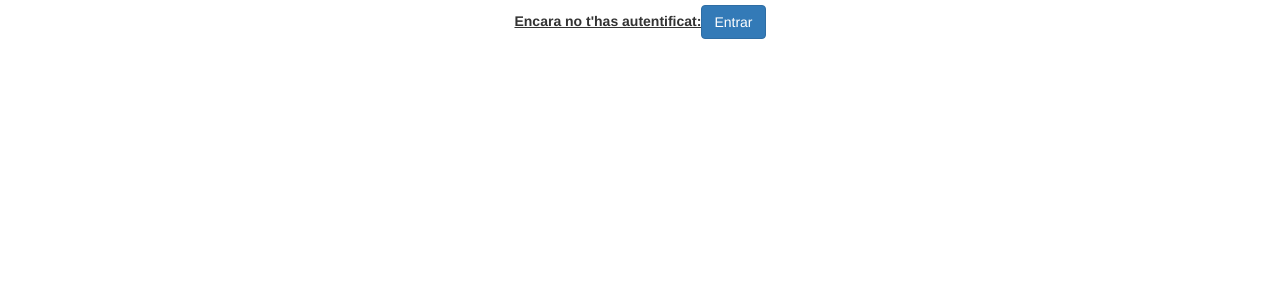
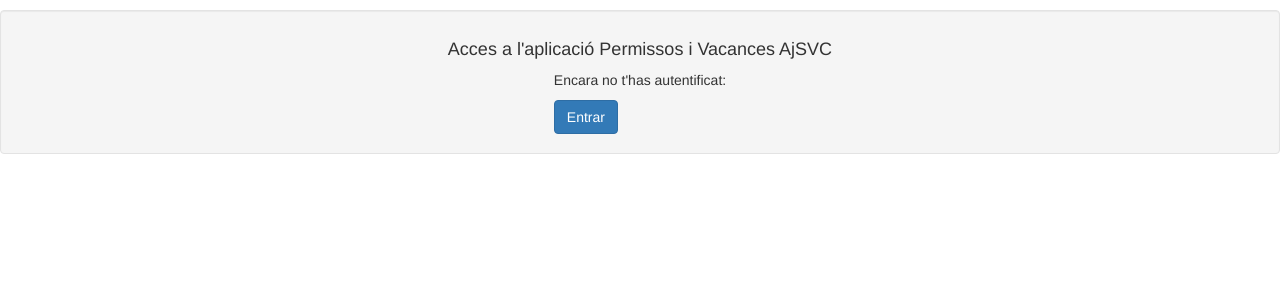
Before and after one commit to monteskier/gestioPermiVac, a Django app: page /tramitador/ in a window 1280 px wide. Shown: the top 300 px of the page. Run offline with Django 3.2, Linux system fonts and the light colour scheme; some libraries are stand-ins or nearby versions.

Commit message:
Millores en aspectes de imatge com el login

```diff
--- a/permivac/tramitador/static/tramits/style.css
+++ b/permivac/tramitador/static/tramits/style.css
@@ -131,3 +131,10 @@ a, i {cursor: pointer;
     background: none #FFEBAF;
     border: 1px solid #BF5A0C;
   }
+  #senseacces{
+    display: flex;
+    justify-content:center;
+    align-items: center;
+    align-self: center;
+    flex-direction: column;
+  }
--- a/permivac/tramitador/templates/tramits/base.html
+++ b/permivac/tramitador/templates/tramits/base.html
@@ -22,11 +22,17 @@
       {% block heading %}
         {% if user.is_authenticated %}
           Bevingut sr/ra {{ user.first_name }} {{ user.last_name }}
-        {% else %}
-          <p>Encara no t'has autentificat:<a href="{% url 'login' %}"><button type="button" class="btn btn-primary">Entrar</button></a></p>
         {% endif %}
       {% endblock %}
     </div>
+    {% if not user.is_authenticated %}
+      <div id="senseacces" class="col-md 12 well">
+        <div><h4>Acces a l'aplicació Permissos i Vacances AjSVC</h4></div>
+        <div><p>Encara no t'has autentificat:</p>
+          <a href="{% url 'login' %}"><button type="button" class="btn btn-primary">Entrar</button></a>
+        </div>
+      </div>
+    {% endif %}
     {% if user.is_authenticated %}
 
       <div id="main_block">
```
Also changed, not shown: permivac/db.sqlite3.
